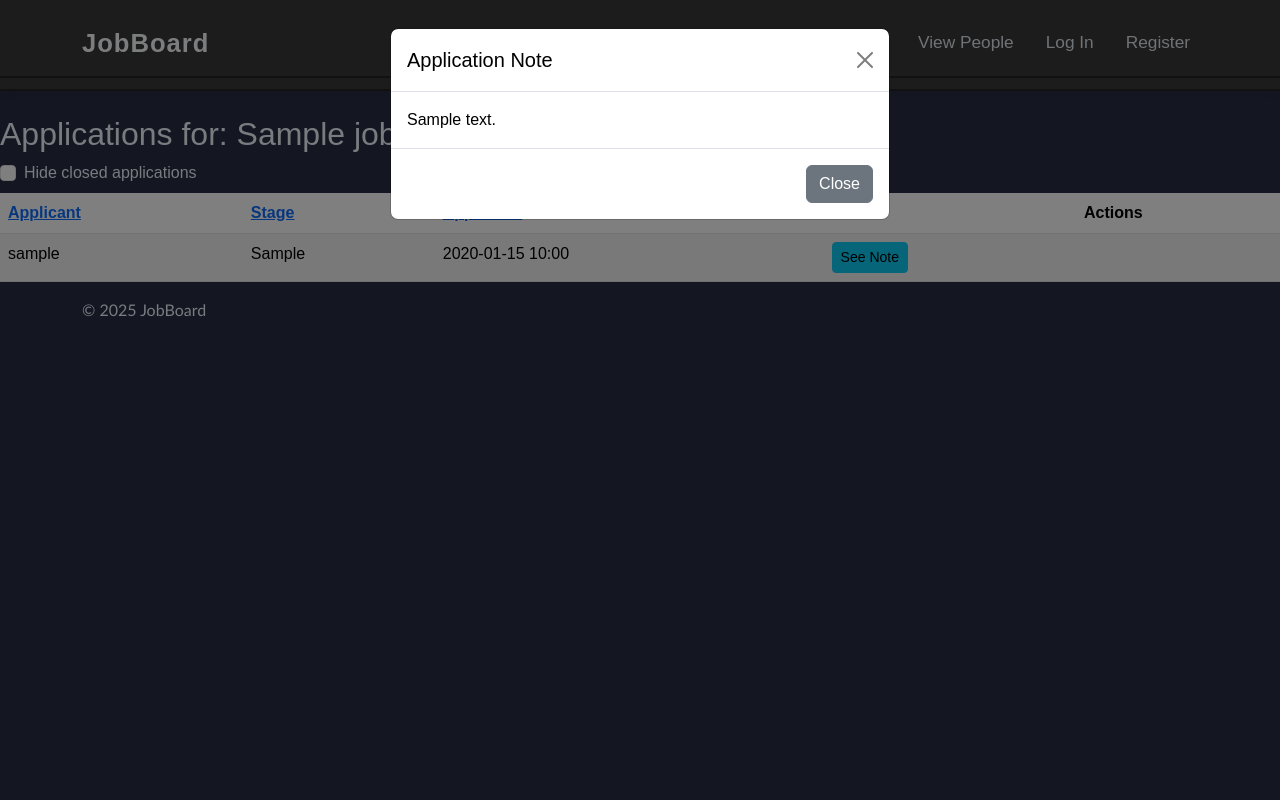
After one commit to waterdude551/cs2340b-nandakumar-team6, a Django app: template jobapp/jobposting/templates/jobposting/list_applications.html in a window 1280 px wide, after a click on "See Note". The commit adds this page. Run offline with Django 5.2, Linux system fonts and the light colour scheme; the template is opened without the code that fills it: most values are stand-ins (such as "Sample title", 1, 10 or a date in 2020).

Commit message:
(SEE NOTE) implemented job applications and tabulate them
haven't written new login info in a bit so:
seeker / ineedajob
recruiter / imakejobs
admin / iadministrate

```diff
--- a/jobapp/accounts/admin.py
+++ b/jobapp/accounts/admin.py
@@ -1,4 +1,3 @@
-from django.contrib import admin
 
 # Register your models here.
 from django.contrib import admin
--- a/jobapp/jobapp/templates/base.html
+++ b/jobapp/jobapp/templates/base.html
@@ -50,5 +50,6 @@
             <span>© 2025 JobBoard</span>
         </div>
     </footer>
+    <script src="https://cdn.jsdelivr.net/npm/bootstrap@5.3.3/dist/js/bootstrap.bundle.min.js"></script>
 </body>
 </html>
--- /dev/null
+++ b/jobapp/jobposting/templates/jobposting/list_applications.html
@@ -0,0 +1,230 @@
+{% extends 'base.html' %}
+{% block content %}
+<h2>Applications for: {{ jobpost.title }}</h2>
+<form method="get" class="mb-2">
+  <input type="hidden" name="sort" value="{{ sort }}">
+  <input type="hidden" name="dir" value="{{ dir }}">
+  <div class="form-check">
+    <input class="form-check-input" type="checkbox" value="1" id="hideClosedCheck" name="hide_closed" {% if hide_closed %}checked{% endif %} onchange="this.form.submit()">
+    <label class="form-check-label" for="hideClosedCheck">
+      Hide closed applications
+    </label>
+  </div>
+</form>
+<table class="table table-striped">
+    <thead>
+    <tr>
+      <th>
+        <a href="?sort=applicant&dir={% if sort == 'applicant' and dir == 'asc' %}desc{% else %}asc{% endif %}{% if hide_closed %}&hide_closed=1{% endif %}">
+          Applicant
+          {% if sort == 'applicant' %}
+            {% if dir == 'asc' %}&#9650;{% else %}&#9660;{% endif %}
+          {% endif %}
+        </a>
+      </th>
+      <th>
+        <a href="?sort=stage&dir={% if sort == 'stage' and dir == 'asc' %}desc{% else %}asc{% endif %}{% if hide_closed %}&hide_closed=1{% endif %}">
+          Stage
+          {% if sort == 'stage' %}
+            {% if dir == 'asc' %}&#9650;{% else %}&#9660;{% endif %}
+          {% endif %}
+        </a>
+      </th>
+      <th>
+        <a href="?sort=date&dir={% if sort == 'date' and dir == 'asc' %}desc{% else %}asc{% endif %}{% if hide_closed %}&hide_closed=1{% endif %}">
+          Applied At
+          {% if sort == 'date' %}
+            {% if dir == 'asc' %}&#9650;{% else %}&#9660;{% endif %}
+          {% endif %}
+        </a>
+      </th>
+      <th>Note</th>
+      <th>Actions</th>
+    </tr>
+    </thead>
+    <tbody>
+        {% for application in applications %}
+        <tr>
+            <td>{{ application.seeker.username }}</td>
+            <td>{{ application.get_stage_display }}</td>
+            <td>{{ application.applied_at|date:'Y-m-d H:i' }}</td>
+            <td>
+                {% if application.note %}
+                <button type="button" class="btn btn-info btn-sm" data-bs-toggle="modal" data-bs-target="#noteModal{{ application.id }}">
+                    See Note
+                </button>
+                <!-- Modal -->
+                <div class="modal fade" id="noteModal{{ application.id }}" tabindex="-1" aria-labelledby="noteModalLabel{{ application.id }}" aria-hidden="true">
+                  <div class="modal-dialog">
+                    <div class="modal-content">
+                      <div class="modal-header">
+                        <h5 class="modal-title" id="noteModalLabel{{ application.id }}">Application Note</h5>
+                        <button type="button" class="btn-close" data-bs-dismiss="modal" aria-label="Close"></button>
+                      </div>
+                      <div class="modal-body">
+                        {{ application.note|linebreaksbr }}
+                      </div>
+                      <div class="modal-footer">
+                        <button type="button" class="btn btn-secondary" data-bs-dismiss="modal">Close</button>
+                      </div>
+                    </div>
+                  </div>
+                </div>
+                {% else %}
+                <span class="text-muted">None</span>
+                {% endif %}
+            </td>
+            <td>
+                {% if application.stage == 'applied' %}
+                    <!-- Mark as Reviewing -->
+                    <button type="button" class="btn btn-warning btn-sm" data-bs-toggle="modal" data-bs-target="#confirmModal-reviewing-{{ application.id }}">Mark as Reviewing</button>
+                    <div class="modal fade" id="confirmModal-reviewing-{{ application.id }}" tabindex="-1" aria-labelledby="confirmModalLabel-reviewing-{{ application.id }}" aria-hidden="true">
+                      <div class="modal-dialog">
+                        <div class="modal-content">
+                          <div class="modal-header">
+                            <h5 class="modal-title" id="confirmModalLabel-reviewing-{{ application.id }}">Confirm Action</h5>
+                            <button type="button" class="btn-close" data-bs-dismiss="modal" aria-label="Close"></button>
+                          </div>
+                          <div class="modal-body">Are you sure you want to mark this application as <b>Reviewing</b>?</div>
+                          <div class="modal-footer">
+                            <form method="post" action="{% url 'jobposting.update_application_stage' application.id jobpost.id %}">
+                              {% csrf_token %}
+                              <button type="submit" name="stage" value="under_review" class="btn btn-warning btn-sm">Yes, Mark as Reviewing</button>
+                            </form>
+                            <button type="button" class="btn btn-secondary btn-sm" data-bs-dismiss="modal">Cancel</button>
+                          </div>
+                        </div>
+                      </div>
+                    </div>
+                    <!-- Close -->
+                    <button type="button" class="btn btn-danger btn-sm" data-bs-toggle="modal" data-bs-target="#confirmModal-close-{{ application.id }}">Close</button>
+                    <div class="modal fade" id="confirmModal-close-{{ application.id }}" tabindex="-1" aria-labelledby="confirmModalLabel-close-{{ application.id }}" aria-hidden="true">
+                      <div class="modal-dialog">
+                        <div class="modal-content">
+                          <div class="modal-header">
+                            <h5 class="modal-title" id="confirmModalLabel-close-{{ application.id }}">Confirm Action</h5>
+                            <button type="button" class="btn-close" data-bs-dismiss="modal" aria-label="Close"></button>
+                          </div>
+                          <div class="modal-body">Are you sure you want to <b>Close</b> this application?</div>
+                          <div class="modal-footer">
+                            <form method="post" action="{% url 'jobposting.update_application_stage' application.id jobpost.id %}">
+                              {% csrf_token %}
+                              <button type="submit" name="stage" value="closed" class="btn btn-danger btn-sm">Yes, Close</button>
+                            </form>
+                            <button type="button" class="btn btn-secondary btn-sm" data-bs-dismiss="modal">Cancel</button>
+                          </div>
+                        </div>
+                      </div>
+                    </div>
+                {% elif application.stage == 'under_review' %}
+                    <!-- Mark for Interview -->
+                    <button type="button" class="btn btn-primary btn-sm" data-bs-toggle="modal" data-bs-target="#confirmModal-interview-{{ application.id }}">Mark for Interview</button>
+                    <div class="modal fade" id="confirmModal-interview-{{ application.id }}" tabindex="-1" aria-labelledby="confirmModalLabel-interview-{{ application.id }}" aria-hidden="true">
+                      <div class="modal-dialog">
+                        <div class="modal-content">
+                          <div class="modal-header">
+                            <h5 class="modal-title" id="confirmModalLabel-interview-{{ application.id }}">Confirm Action</h5>
+                            <button type="button" class="btn-close" data-bs-dismiss="modal" aria-label="Close"></button>
+                          </div>
+                          <div class="modal-body">Are you sure you want to mark this application for <b>Interview</b>?</div>
+                          <div class="modal-footer">
+                            <form method="post" action="{% url 'jobposting.update_application_stage' application.id jobpost.id %}">
+                              {% csrf_token %}
+                              <button type="submit" name="stage" value="interview" class="btn btn-primary btn-sm">Yes, Mark for Interview</button>
+                            </form>
+                            <button type="button" class="btn btn-secondary btn-sm" data-bs-dismiss="modal">Cancel</button>
+                          </div>
+                        </div>
+                      </div>
+                    </div>
+                    <!-- Close -->
+                    <button type="button" class="btn btn-danger btn-sm" data-bs-toggle="modal" data-bs-target="#confirmModal-close-{{ application.id }}">Close</button>
+                    <div class="modal fade" id="confirmModal-close-{{ application.id }}" tabindex="-1" aria-labelledby="confirmModalLabel-close-{{ application.id }}" aria-hidden="true">
+                      <div class="modal-dialog">
+                        <div class="modal-content">
+                          <div class="modal-header">
+                            <h5 class="modal-title" id="confirmModalLabel-close-{{ application.id }}">Confirm Action</h5>
+                            <button type="button" class="btn-close" data-bs-dismiss="modal" aria-label="Close"></button>
+                          </div>
+                          <div class="modal-body">Are you sure you want to <b>Close</b> this application?</div>
+                          <div class="modal-footer">
+                            <form method="post" action="{% url 'jobposting.update_application_stage' application.id jobpost.id %}">
+                              {% csrf_token %}
+                              <button type="submit" name="stage" value="closed" class="btn btn-danger btn-sm">Yes, Close</button>
+                            </form>
+                            <button type="button" class="btn btn-secondary btn-sm" data-bs-dismiss="modal">Cancel</button>
+                          </div>
+                        </div>
+                      </div>
+                    </div>
+                {% elif application.stage == 'interview' %}
+                    <!-- Offer -->
+                    <button type="button" class="btn btn-success btn-sm" data-bs-toggle="modal" data-bs-target="#confirmModal-offer-{{ application.id }}">Offer</button>
+                    <div class="modal fade" id="confirmModal-offer-{{ application.id }}" tabindex="-1" aria-labelledby="confirmModalLabel-offer-{{ application.id }}" aria-hidden="true">
+                      <div class="modal-dialog">
+                        <div class="modal-content">
+                          <div class="modal-header">
+                            <h5 class="modal-title" id="confirmModalLabel-offer-{{ application.id }}">Confirm Action</h5>
+                            <button type="button" class="btn-close" data-bs-dismiss="modal" aria-label="Close"></button>
+                          </div>
+                          <div class="modal-body">Are you sure you want to <b>Offer</b> this application?</div>
+                          <div class="modal-footer">
+                            <form method="post" action="{% url 'jobposting.update_application_stage' application.id jobpost.id %}">
+                              {% csrf_token %}
+                              <button type="submit" name="stage" value="offer" class="btn btn-success btn-sm">Yes, Offer</button>
+                            </form>
+                            <button type="button" class="btn btn-secondary btn-sm" data-bs-dismiss="modal">Cancel</button>
+                          </div>
+                        </div>
+                      </div>
+                    </div>
+                    <!-- Close -->
+                    <button type="button" class="btn btn-danger btn-sm" data-bs-toggle="modal" data-bs-target="#confirmModal-close-{{ application.id }}">Close</button>
+                    <div class="modal fade" id="confirmModal-close-{{ application.id }}" tabindex="-1" aria-labelledby="confirmModalLabel-close-{{ application.id }}" aria-hidden="true">
+                      <div class="modal-dialog">
+                        <div class="modal-content">
+                          <div class="modal-header">
+                            <h5 class="modal-title" id="confirmModalLabel-close-{{ application.id }}">Confirm Action</h5>
+                            <button type="button" class="btn-close" data-bs-dismiss="modal" aria-label="Close"></button>
+                          </div>
+                          <div class="modal-body">Are you sure you want to <b>Close</b> this application?</div>
+                          <div class="modal-footer">
+                            <form method="post" action="{% url 'jobposting.update_application_stage' application.id jobpost.id %}">
+                              {% csrf_token %}
+                              <button type="submit" name="stage" value="closed" class="btn btn-danger btn-sm">Yes, Close</button>
+                            </form>
+                            <button type="button" class="btn btn-secondary btn-sm" data-bs-dismiss="modal">Cancel</button>
+                          </div>
+                        </div>
+                      </div>
+                    </div>
+                {% elif application.stage == 'offer' %}
+                    <!-- Close -->
+                    <button type="button" class="btn btn-danger btn-sm" data-bs-toggle="modal" data-bs-target="#confirmModal-close-{{ application.id }}">Close</button>
+                    <div class="modal fade" id="confirmModal-close-{{ application.id }}" tabindex="-1" aria-labelledby="confirmModalLabel-close-{{ application.id }}" aria-hidden="true">
+                      <div class="modal-dialog">
+                        <div class="modal-content">
+                          <div class="modal-header">
+                            <h5 class="modal-title" id="confirmModalLabel-close-{{ application.id }}">Confirm Action</h5>
+                            <button type="button" class="btn-close" data-bs-dismiss="modal" aria-label="Close"></button>
+                          </div>
+                          <div class="modal-body">Are you sure you want to <b>Close</b> this application?</div>
+                          <div class="modal-footer">
+                            <form method="post" action="{% url 'jobposting.update_application_stage' application.id jobpost.id %}">
+                              {% csrf_token %}
+                              <button type="submit" name="stage" value="closed" class="btn btn-danger btn-sm">Yes, Close</button>
+                            </form>
+                            <button type="button" class="btn btn-secondary btn-sm" data-bs-dismiss="modal">Cancel</button>
+                          </div>
+                        </div>
+                      </div>
+                    </div>
+                {% endif %}
+            </td>
+        </tr>
+        {% empty %}
+        <tr><td colspan="4" class="text-center">No applications found.</td></tr>
+        {% endfor %}
+    </tbody>
+</table>
+{% endblock %}
--- a/jobapp/jobposting/templates/jobposting/list_posts.html
+++ b/jobapp/jobposting/templates/jobposting/list_posts.html
@@ -4,7 +4,6 @@
 {% block content %}
 <head>
     <title>List Job Posting</title>
-    <link rel="stylesheet" href="css/style.css">
 </head>
 
 <section class="search-section">
--- a/jobapp/jobposting/urls.py
+++ b/jobapp/jobposting/urls.py
@@ -5,6 +5,8 @@ urlpatterns = [
     path('', views.browsing, name='jobposting.browsing'), #default is job post browsing
     path('addpost/', views.addpost, name='jobposting.addpost'), #goes to addpost page
     path('<int:id>/', views.viewpost, name='jobposting.viewpost'), #goes to specific post
+    path('<int:id>/apply/', views.apply, name='jobposting.apply'),
     path('edit/<int:id>/', views.edit_post, name='jobposting.edit_post'), #goes to edit specific post
-
+    path('<int:jobpost_id>/applications/', views.list_applications, name='jobposting.list_applications'), # list applications for a job post
+    path('application/<int:application_id>/<int:jobpost_id>/update_stage/', views.update_application_stage, name='jobposting.update_application_stage'),
 ]
```
Also changed, not shown: jobapp/home/templates/home/index.html (+7 -1 lines), jobapp/jobposting/admin.py (+3 -4 lines), jobapp/jobposting/forms.py (+9 -1 lines), jobapp/jobposting/models.py (+15 -0 lines), jobapp/jobposting/templates/jobposting/view_post.html (+31 -1 lines), jobapp/jobposting/views.py (+70 -2 lines), jobapp/db.sqlite3, jobapp/jobposting/migrations/0003_jobapplication.py (added), jobapp/jobposting/migrations/0004_jobapplication_stage.py (added).
